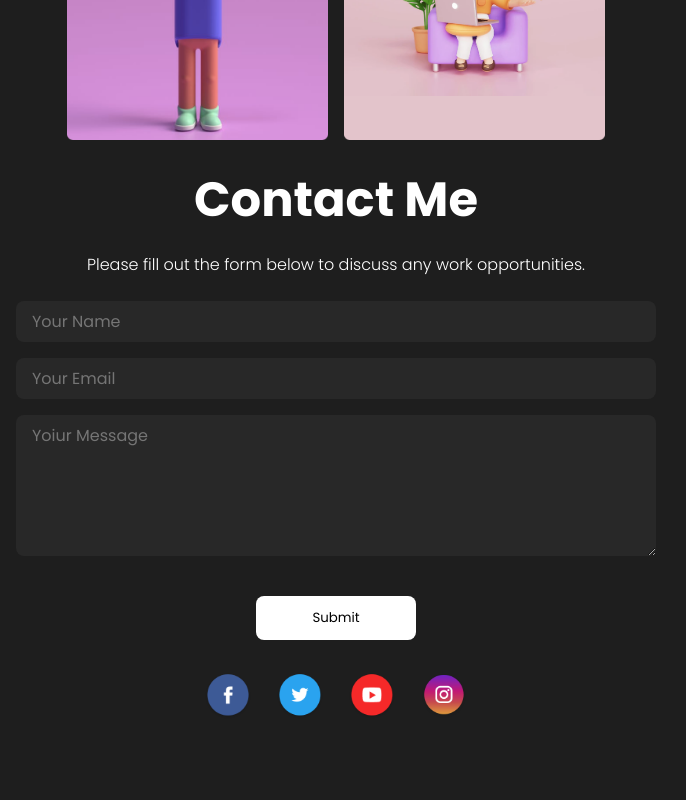
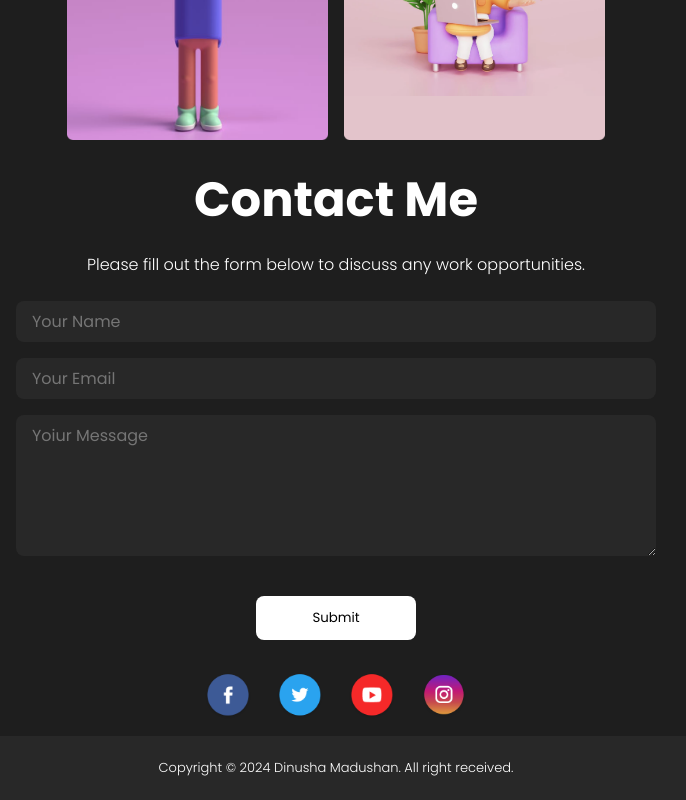
Before and after one commit to DinushaMadushan2000/Portfolio, a React (Create React App) app in the folder portfolio/: page / in a window 1280 px wide. Shown: the part 1842-2642 px from the top of the page, without its empty margins (304-990 px from the left). Before the commit the page ends 2578 px from the top, so only its background shows below. Built offline with nearby package versions, Linux system fonts and the light colour scheme.

Commit message:
create footer

```diff
--- a/portfolio/src/App.js
+++ b/portfolio/src/App.js
@@ -3,6 +3,7 @@ import Intro from "./components/Intro/intro";
 import Skills from "./components/Skills/skills";
 import Works from "./components/Works/works";
 import Contact from "./components/Contact/contact";
+import Footer from "./components/Footer/footer"
 
 function App() {
   return (
@@ -12,6 +13,7 @@ function App() {
       <Skills/>
       <Works/>
       <Contact/>
+      <Footer/>
 
     </div>
   );
--- /dev/null
+++ b/portfolio/src/components/Footer/footer.css
@@ -0,0 +1,10 @@
+.footer{
+    width: 100vw;
+    height: 4rem;
+    background: rgb(40,40,40);
+    display: flex;
+    align-items: center;
+    justify-content: center;
+    font-weight: 300;
+    font-size: small;
+}
--- /dev/null
+++ b/portfolio/src/components/Footer/footer.js
@@ -0,0 +1,12 @@
+import React from 'react';
+import './footer.css';
+
+const Footer = () => {
+  return (
+    <footer className='footer'>
+        Copyright &#169; 2024 Dinusha Madushan. All right received.
+        </footer>
+  );
+}
+
+export default Footer
```
